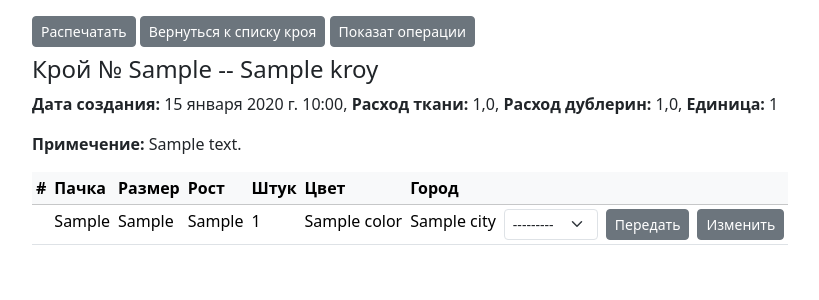
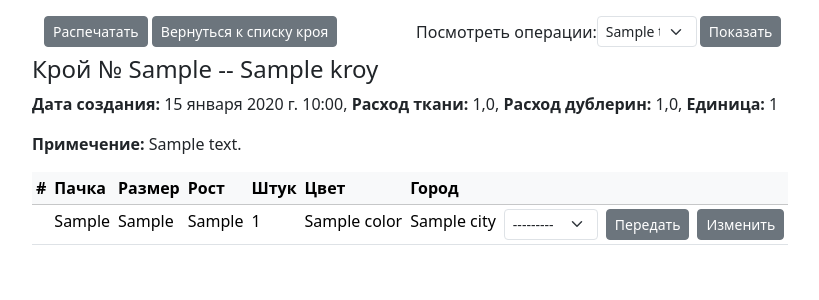
Before and after one commit to nurlanek/ulanlif, a Django app: page /1/ in a window 1280 px wide. Shown: the part 56-356 px from the top of the page, without its empty margins (50-869 px from the left). Run offline with Django 4.2, Linux system fonts and the light colour scheme; a user stored in the database is signed in; tables that the repository leaves empty hold one stand-in row (values such as "Sample post"); some libraries are stand-ins or nearby versions.

Commit message:
operation list upd

```diff
--- a/ulan/main/templates/main/kroy/kroy_detail_view.html
+++ b/ulan/main/templates/main/kroy/kroy_detail_view.html
@@ -9,10 +9,31 @@
 
 {% block content %}
 <div class="container">
+<div class="container mt-3">
+    <div class="row">
+        <div class="col-md-4">
+            <button type="submit" class="btn btn-secondary btn-sm">Распечатать</button>
+            <a class="btn btn-secondary btn-sm ml-2" href="{% url 'kroy-list' %}">Вернуться к списку кроя</a>
+        </div>
+        <div class="col-md-8">
+            <form method="GET" action="{% url 'operations_query' %}" class="d-flex align-items-center">
+    <input type="hidden" name="kroy_id" id="kroy_id" value="{{ kroy_instance.id }}">
+    Посмотреть операции:
+    <select class="form-select form-select-sm ml-2" aria-label="Default select example" name="product_type_id" id="type-product" style="width: 100px;">
 
-<button type="submit" class="btn btn-secondary btn-sm mt-3" onclick="printTable()">Распечатать</button>
-<a class="btn  btn-secondary btn-sm mt-3" href="{% url 'kroy-list' %}">Вернуться к списку кроя</a>
-<a class="btn  btn-secondary btn-sm mt-3" href="{% url 'kroy-operations-view' kroy_instance.pk %}">Показат операции</a>
+        {% for product_type in product_type_list %}
+            <option value="{{ product_type.id }}">{{ product_type.name }}</option>
+        {% endfor %}
+    </select>
+    <div style="margin-left: 3px;"></div> <!-- 3 birimlik boşluk -->
+    <button class="btn btn-secondary btn-sm" type="submit">Показать</button>
+</form>
+
+        </div>
+    </div>
+</div>
+
+
     <div id="table-container"  class="">
 <h4 class="mt-2"> Крой № {{ kroy_instance.kroy_no }} -- {{ kroy_instance.name }}</h4>
 <strong> Дата создания:</strong> {{ kroy_instance.created }}, <strong>Расход ткани:</strong> {{ kroy_instance.ras_tkani }},
--- a/ulan/main/templates/main/kroy/kroy_list.html
+++ b/ulan/main/templates/main/kroy/kroy_list.html
@@ -11,7 +11,7 @@
 
 <div class="container mt-2">
 
-   <!-- <a href="{% url 'kroy-create' %}">Создать новый Крой</a>-->
+
     <table class="table caption-top w-auto">
         <caption>Крой Список</caption>
         <thead class="table-light">
--- a/ulan/main/urls.py
+++ b/ulan/main/urls.py
@@ -1,6 +1,6 @@
 from django.urls import path
-from .views import (KroyListView, KroyCreateView, KroyUpdateView, KroyDetailListView, KroyOperationsView,
-                    KroyDetailCreateView, KroyDetailUpdateView, create_masterdata, MasterdataListView,
+from .views import (KroyListView, KroyCreateView, KroyUpdateView, KroyDetailListView,
+                    KroyDetailCreateView, KroyDetailUpdateView, operations_query, create_masterdata, MasterdataListView,
                     MdataKroyDetailView, MasterdatauserListView)
 
 from . import views
@@ -22,9 +22,8 @@ urlpatterns = [
     path('masterdatauser/', views.MasterdatauserListView, name='masterdatauser'),
     path('<int:kroy_id>/', views.MdataKroyDetailView, name='mdata-kroy-detail-view'),
     path('get-operations/', views.get_operations, name='get_operations'),
-    path('operations<int:kroy_id>/', views.KroyOperationsView, name='kroy-operations-view'),
-
-
+    #path('operations<int:kroy_id>/', views.KroyOperationsView, name='kroy-operations-view'),
+    path('operations/', views.operations_query, name='operations_query'),
 
     # Changed the URL path to a different name
 
--- a/ulan/main/views.py
+++ b/ulan/main/views.py
@@ -151,11 +151,13 @@ def KroyDetailView(request, kroy_id):
 
     kroy_instance = get_object_or_404(Kroy, pk=kroy_id)
     kroy_details = Kroy_detail.objects.filter(kroy=kroy_instance)
+    product_type = Product_type.objects.all()
 
     context = {
         'form': form,
         'kroy_instance': kroy_instance,
         'kroy_details': kroy_details,
+        'product_type_list' : product_type,
     }
     return render(request, 'main/kroy/kroy_detail_view.html', context)
 
@@ -260,20 +262,18 @@ def MasterdatauserListView(request):
     return render(request, 'main/mdata/masterdatauser.html', context)
 
 
-@login_required
-def KroyOperationsView(request, kroy_id):
-    if not request.user.is_authenticated:
-        return redirect("login")
 
 
-    kroy_instance = get_object_or_404(Kroy, pk=kroy_id)
-    kroy_operations = Operations.objects.filter(kroy=kroy_instance)
+@login_required
+def operations_query(request):
+    if request.method == 'GET':
+        kroy_id = request.GET.get('kroy_id')
+        product_type_id = request.GET.get('product_type_id')
+        if kroy_id and product_type_id:
+            operations = Operations.objects.filter(kroy_id=kroy_id, product_type_id=product_type_id)
+            return render(request, 'main/kroy/operations_query.html', {'operations': operations})
+    return render(request, 'main/kroy/operations_query.html')
 
-    context = {
-        'kroy_instance': kroy_instance,
-        'kroy_operations': kroy_operations,
-    }
-    return render(request, 'main/kroy/kroy_operations_list.html', context)
 
 @login_required
 def get_operations(request):
```
Also changed, not shown: ulan/main/templates/main/kroy/operations_query.html (renamed from ulan/main/templates/main/kroy/kroy_operations_list.html, +6 -1 lines).
